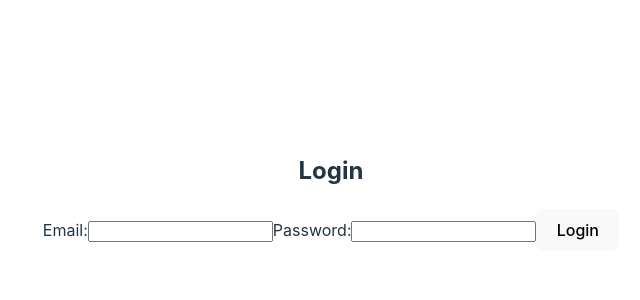
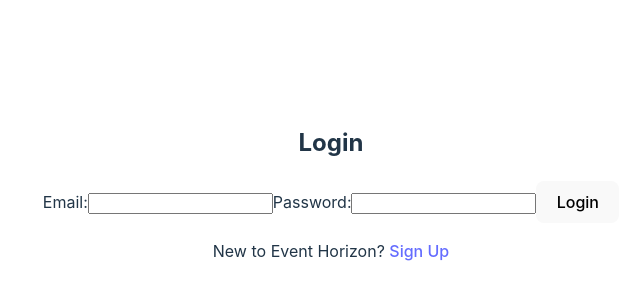
Before and after one commit to fau446/event-horizon, a React (Vite) app: page /login in a window 1280 px wide. Shown: the part 208-508 px from the top of the page, without its empty margins (309-949 px from the left). Built offline with nearby package versions, Linux system fonts and the light colour scheme.

Commit message:
Add navigation links between login and signup pages

```diff
--- a/src/components/Login.jsx
+++ b/src/components/Login.jsx
@@ -77,6 +77,10 @@ function Login() {
         />
         <button>Login</button>
       </form>
+      <p>
+        New to Event Horizon?{" "}
+        <a onClick={() => navigate("/sign_up")}>Sign Up</a>
+      </p>
     </>
   );
 }
--- a/src/components/SignUp.jsx
+++ b/src/components/SignUp.jsx
@@ -75,6 +75,9 @@ function SignUp() {
         />
         <button>Sign Up</button>
       </form>
+      <p>
+        Already have an account? <a onClick={() => navigate("/login")}>Login</a>
+      </p>
     </>
   );
 }
```
